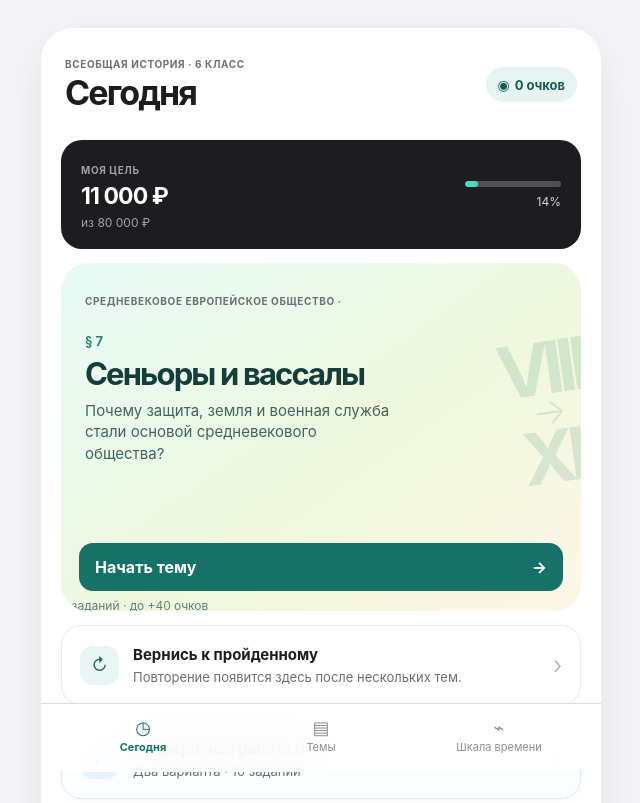
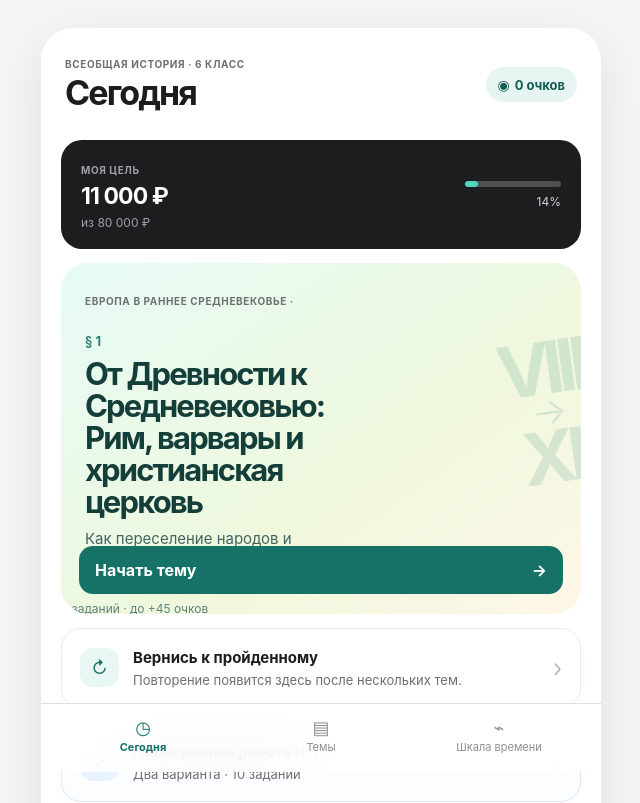
Before and after one commit to JuNglEKZN/history-study, a React (Vite) app: page / in a window 1280 px wide. Shown: the top 803 px of the page, without its empty margins (319-959 px from the left). Built offline with nearby package versions, Linux system fonts and the light colour scheme.

Commit message:
Add source-verified lesson one

```diff
--- a/src/App.tsx
+++ b/src/App.tsx
@@ -41,7 +41,7 @@ function App() {
   const [tab, setTab] = useState<Tab>('today');
   const [view, setView] = useState<View>('tabs');
   const [profile, setProfile] = useState<Profile>(loadProfile);
-  const [selectedParagraphId, setSelectedParagraphId] = useState('lords-and-vassals');
+  const [selectedParagraphId, setSelectedParagraphId] = useState('from-antiquity');
   const selectedParagraph = paragraphs.find((paragraph) => paragraph.id === selectedParagraphId) ?? activeParagraph;
   const selectedChapter = knowledgeBase.chapters.find((chapter) => chapter.lessons.some((lesson) => lesson.id === selectedParagraph.id)) ?? knowledgeBase.chapters[0];
 
--- a/src/data/history6.ts
+++ b/src/data/history6.ts
@@ -66,6 +66,75 @@ export const history6 = {
       title: 'Глава I',
       subtitle: 'Европа в раннее Средневековье',
       paragraphs: [
+        {
+          id: 'from-antiquity',
+          number: 1,
+          title: 'От Древности к Средневековью: Рим, варвары и христианская церковь',
+          pages: [8, 9, 10, 11, 12, 13, 14, 15, 16, 17],
+          status: 'active' as const,
+          introQuestion: 'Как переселение народов и распространение христианства изменили Европу?',
+          keyIdeas: [
+            { text: 'В IV веке движение гуннов на запад стало началом Великого переселения народов. В нём участвовали германцы, славяне и другие племена.', source: { page: 8 } },
+            { text: 'У германцев усиливалась знать и власть вождей, опиравшихся на дружину. Они занимались земледелием, скотоводством, ремеслом и торговлей.', source: { page: 9 } },
+            { text: 'После 313 года христианство получило право на свободное исповедание в Римской империи и быстро стало господствующей религией.', source: { page: 10 } },
+            { text: 'Монастыри давали людям защиту, а также сохраняли книги, развивали школы и переписывали рукописи.', source: { page: 11 } },
+            { text: 'В 476 году был свергнут последний западноримский император Ромул Августул. На землях империи возникали германские королевства.', source: { page: 14 } },
+          ],
+          terms: [
+            { name: 'Великое переселение народов', text: 'Перемещение многих племён по Европе и Евразии в поздней Античности и раннем Средневековье.', source: { page: 8 } },
+            { name: 'Церковь', text: 'Общины христиан с духовным управлением и общей верой.', source: { page: 10 } },
+            { name: 'Монастырь', text: 'Община монахов; в Средние века также центр культуры и образования.', source: { page: 11 } },
+            { name: 'Догмат', text: 'Основное положение вероучения, признанное Церковью.', source: { page: 12 } },
+          ],
+          timeline: [
+            { year: '313', text: 'В Римской империи разрешено свободно исповедовать христианство.', source: { page: 8 } },
+            { year: '325', text: 'Никейский собор — один из первых Вселенских соборов.', source: { page: 12 } },
+            { year: '381', text: 'На Константинопольском соборе утверждён Символ веры.', source: { page: 8 } },
+            { year: '476', text: 'Падение Западной Римской империи.', source: { page: 8 } },
+            { year: '493', text: 'Теодорих Великий начал править в Италии.', source: { page: 14 } },
+          ],
+          questions: [
+            {
+              id: 'p1-migration', kind: 'single', title: 'Причина',
+              prompt: 'Какое движение стало началом Великого переселения народов в IV веке?',
+              options: ['Движение гуннов на запад', 'Походы крестоносцев', 'Падение Константинополя', 'Открытие Америки'], correct: [0], points: 5, source: { page: 8 },
+              explanation: 'Движение гуннов на запад вовлекло в переселение многие народы, включая германцев и славян.',
+            },
+            {
+              id: 'p1-germanic-life', kind: 'multiple', title: 'Жизнь германцев',
+              prompt: 'Выбери занятия германцев, о которых говорится в теме.',
+              options: ['Земледелие', 'Скотоводство', 'Ремесло', 'Печатание книг'], correct: [0, 1, 2], points: 10, source: { page: 9 },
+              explanation: 'Германцы занимались земледелием, скотоводством, ремеслом и торговлей. Книгопечатание появилось гораздо позднее.',
+            },
+            {
+              id: 'p1-church-order', kind: 'order', title: 'Хронология',
+              prompt: 'Расположи события от раннего к позднему.',
+              options: [
+                { id: 'fall', label: 'Падение Западной Римской империи' },
+                { id: 'faith', label: 'Свободное исповедание христианства в Римской империи' },
+                { id: 'creed', label: 'Утверждение Символа веры на Константинопольском соборе' },
+              ], correct: ['faith', 'creed', 'fall'], points: 10, source: { page: 8 },
+              explanation: '313 → 381 → 476.',
+            },
+            {
+              id: 'p1-monastery', kind: 'single', title: 'Роль монастырей',
+              prompt: 'Что было одной из важных функций монастырей?',
+              options: ['Сохранение книг и обучение', 'Выбор римских императоров', 'Строительство кораблей для викингов', 'Сбор налогов со всех жителей Европы'], correct: [0], points: 5, source: { page: 11 },
+              explanation: 'При монастырях появлялись школы, библиотеки и мастерские по переписыванию книг.',
+            },
+            {
+              id: 'p1-476', kind: 'single', title: 'Найди дату',
+              prompt: 'Какое событие произошло в 476 году?',
+              options: ['Падение Западной Римской империи', 'Крещение Хлодвига', 'Коронация Карла Великого', 'Возникновение ислама'], correct: [0], points: 5, source: { page: 14 },
+              explanation: 'В 476 году был свергнут Ромул Августул, последний император Западной Римской империи.',
+            },
+            {
+              id: 'p1-heritage', kind: 'self-check', title: 'Объясни своими словами',
+              prompt: 'Почему Церковь стала важной для сохранения античного наследия после падения Западной Римской империи?',
+              checklist: ['Упомянуты монастыри, школы, библиотеки или переписывание книг.', 'Объяснено, что Церковь сохраняла знания и культурные навыки.', 'Ответ связан с изменениями после падения империи.'], points: 10,
+            },
+          ] as Question[],
+        },
         {
           id: 'europe-9-11',
           number: 4,
--- a/src/data/knowledgeBase.ts
+++ b/src/data/knowledgeBase.ts
@@ -48,7 +48,7 @@ export const knowledgeBase: { chapters: readonly ChapterRecord[] } = {
   chapters: [
     {
       id: 'chapter-1', number: 1, title: 'Европа в раннее Средневековье', lessons: [
-        { id: 'from-antiquity', number: 1, title: 'От Древности к Средневековью: Рим, варвары и христианская церковь', textbookPages: [8, 17], state: 'indexed' },
+        { id: 'from-antiquity', number: 1, title: 'От Древности к Средневековью: Рим, варвары и христианская церковь', textbookPages: [8, 17], state: 'ready' },
         { id: 'byzantium', number: 2, title: 'Византийская империя и её соседи', textbookPages: [18, 29], state: 'indexed' },
         { id: 'clovis-to-charlemagne', number: 3, title: 'От королевства Хлодвига к империи Карла Великого', textbookPages: [30, 39], state: 'indexed' },
         { id: 'europe-9-11', number: 4, title: 'Европа в IX—XI вв.', textbookPages: [40, 51], state: 'ready' },
```
